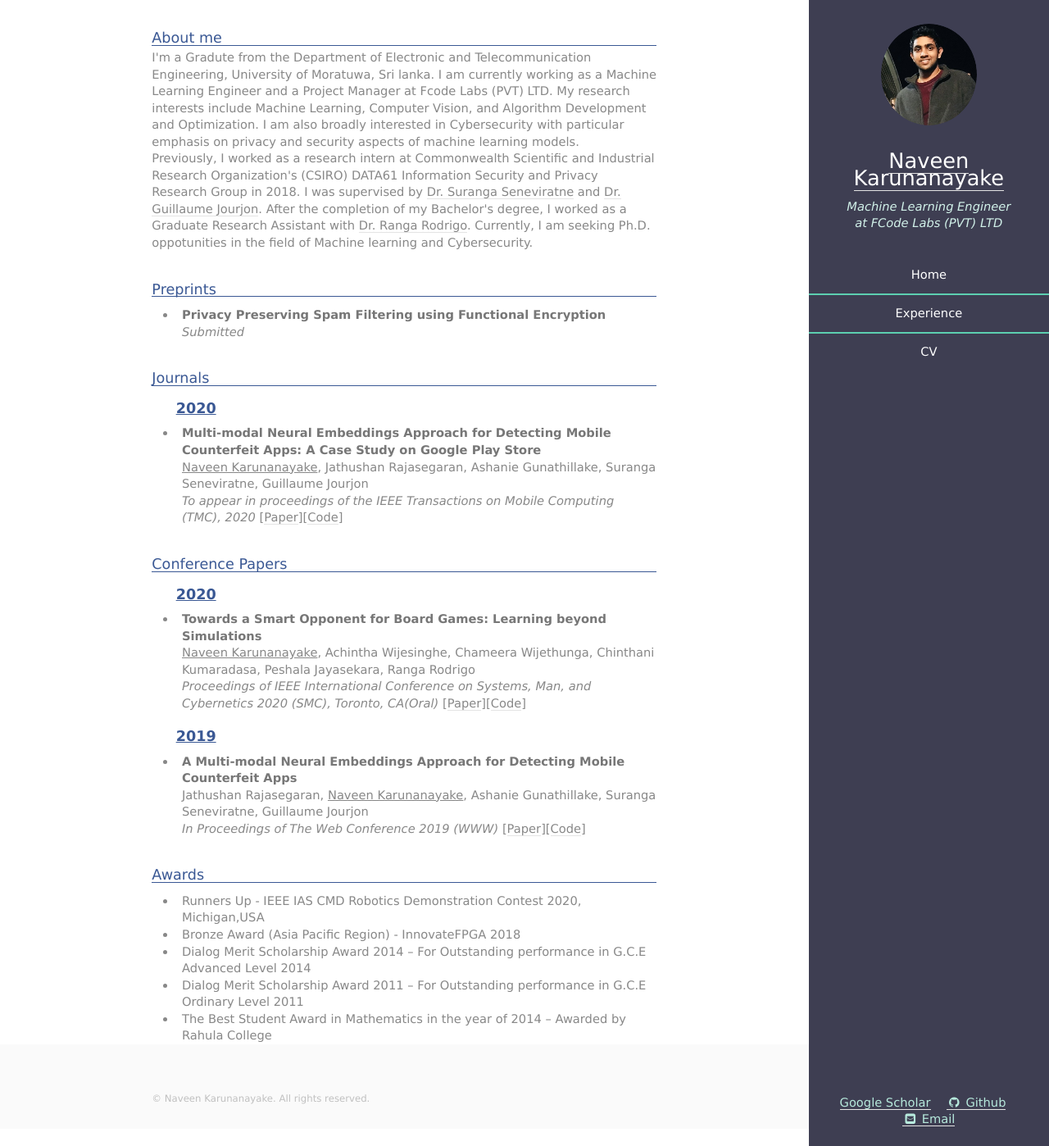
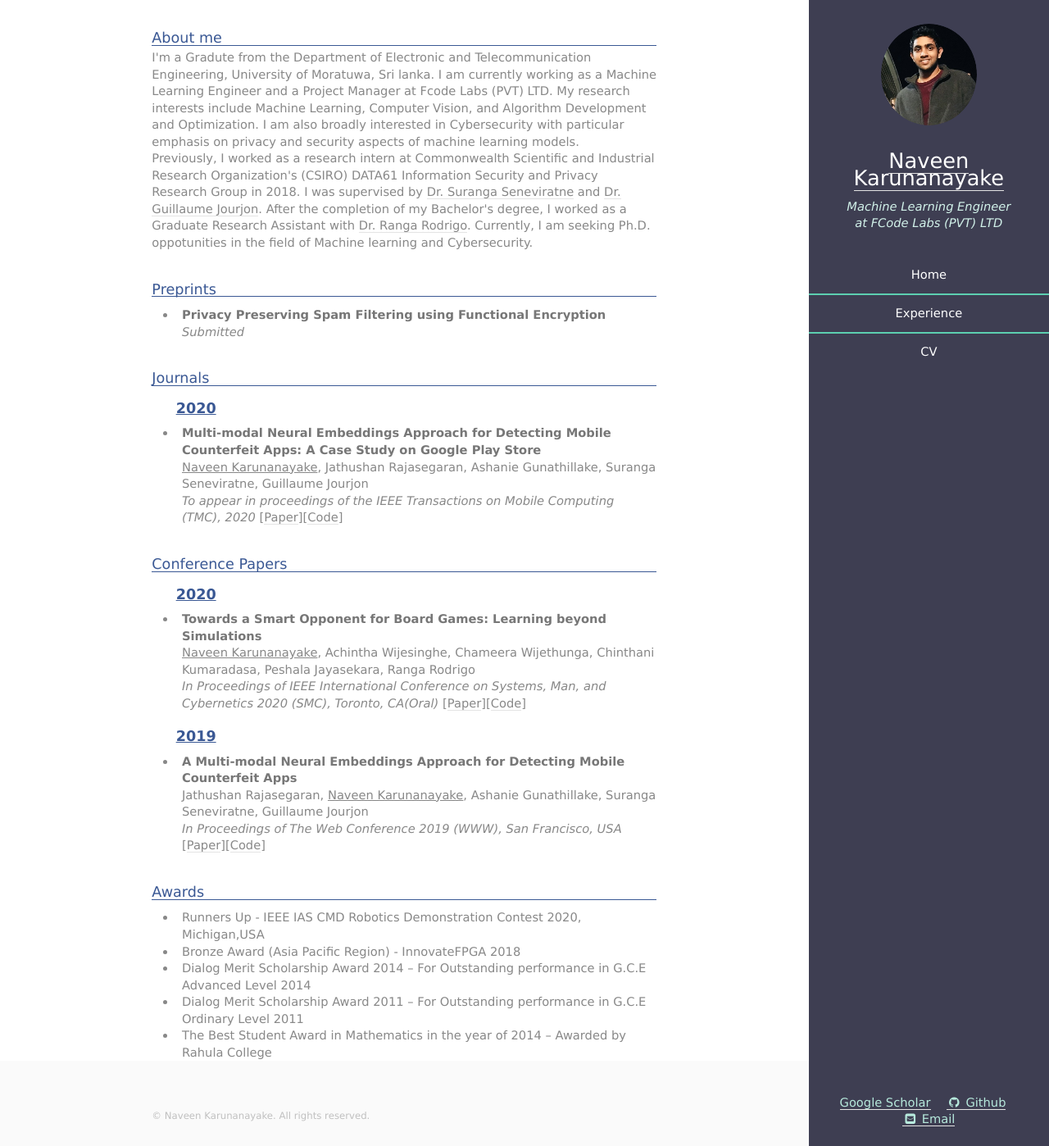
Before and after one commit to NaveenHK/NaveenHK.github.io, a Jekyll site: the page built from index.html, in a window 1280 px wide and 1398 px high. Shown: the whole window at 82% size. Built offline with Jekyll 4.4.1, drawn with Linux system fonts in a browser that asks for light colours.

Commit message:
Commit 6

```diff
--- a/index.html
+++ b/index.html
@@ -69,14 +69,14 @@ ul {
         <li>
             <strong> Towards a Smart Opponent for Board Games: Learning beyond Simulations <a span style="color: #009900;"></a></strong><br>
             <u>Naveen Karunanayake</u>, Achintha Wijesinghe, Chameera Wijethunga, Chinthani Kumaradasa, Peshala Jayasekara, Ranga Rodrigo <br>
-            <em>Proceedings of IEEE International Conference on Systems, Man, and Cybernetics 2020 (SMC), Toronto, CA(Oral)</em> [<a href="images/smcpaper.pdf">Paper</a>][<a href="https://github.com/NaveenHK/DRL-based-Carrom-Manipulator">Code</a>]
+            <em>In Proceedings of IEEE International Conference on Systems, Man, and Cybernetics 2020 (SMC), Toronto, CA(Oral)</em> [<a href="images/smcpaper.pdf">Paper</a>][<a href="https://github.com/NaveenHK/DRL-based-Carrom-Manipulator">Code</a>]
         </li>
 
         <h4><u>2019</u></h4>
         <li>
             <strong> A Multi-modal Neural Embeddings Approach for Detecting Mobile Counterfeit Apps <a span style="color: #009900;"></a></strong><br>
             Jathushan Rajasegaran, <u>Naveen Karunanayake</u>, Ashanie Gunathillake, Suranga Seneviratne, Guillaume Jourjon <br>
-            <em>In Proceedings of The Web Conference 2019 (WWW)</em> [<a href="https://dl.acm.org/doi/10.1145/3308558.3313427">Paper</a>][<a href="https://github.com/NaveenHK/Counterfeit-detection">Code</a>]
+            <em>In Proceedings of The Web Conference 2019 (WWW), San Francisco, USA</em> [<a href="https://dl.acm.org/doi/10.1145/3308558.3313427">Paper</a>][<a href="https://github.com/NaveenHK/Counterfeit-detection">Code</a>]
         </li>
 
 
```
